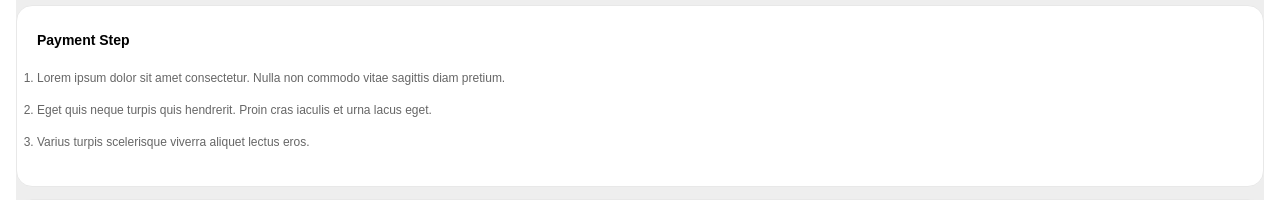
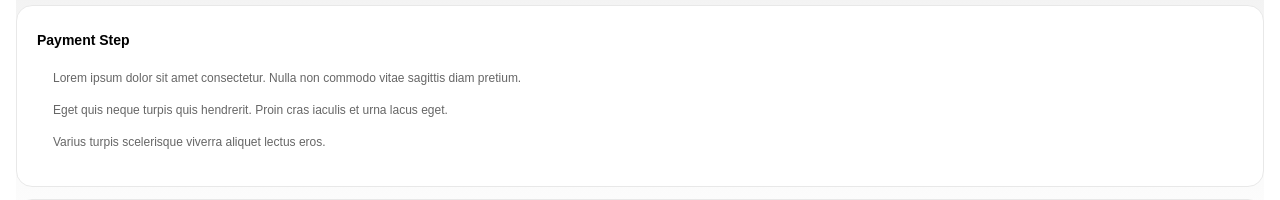
Before and after one commit to ArgyaSabih/FE_FnB, a Next.js app in the folder frontend_fnb/: page / in a window 1280 px wide. Both pictures are taken after a click on the button "straight to payment". Shown: the part 123-323 px from the top of the page. Built offline with nearby package versions, Linux system fonts and the light colour scheme.

Commit message:
Update: correcting background
The proportion of gradient was off. Still off but not as much as before. Also position-fixed the background.

```diff
--- a/frontend_fnb/src/app/pages/PaymentPage.js
+++ b/frontend_fnb/src/app/pages/PaymentPage.js
@@ -10,7 +10,7 @@ export default function PaymentPage() {
   const navigateToComplete = useNavigate();
 
   return (
-    <div className="container m-0 w-lvh h-lvh bg-gradient-to-b from-[#eeeeee] via-[#eeeeee] via to-white">
+    <div className="container bg-fixed m-0 w-lvh h-lvh bg-gradient-to-b from-[#eeeeee] via-white via to-white">
       <div className="">
         <div className="pt-6 mb-3 container flex justify-center">
           <svg
@@ -34,12 +34,13 @@ export default function PaymentPage() {
         <div className="mx-15 max-h-[30] rounded-2xl border-solid border-[1px] border-[#e8e8e8] bg-white">
           <div className="px-5 pt-6 pb-9">
             <h2 className="font-semibold pb-5 flex text-sm">Payment Step</h2>
-            <ol className="marker:text-blue list-decimal">
+            <div className="ml-4">
+              <ol className="list-decimal-none">
                 {" "}
                 {/* Gimana caranya bikin lingkaran dg angka di dalam??? */}
-              <li className="text-xs text-[#666666]">
-                Lorem ipsum dolor sit amet consectetur. Nulla non commodo vitae
-                sagittis diam pretium.{" "}
+                <li className="text-xs text-[#666666] before:[">
+                  Lorem ipsum dolor sit amet consectetur. Nulla non commodo
+                  vitae sagittis diam pretium.{" "}
                 </li>{" "}
                 <li className="py-4 text-xs text-[#666666]">
                   Eget quis neque turpis quis hendrerit. Proin cras iaculis et
@@ -49,6 +50,7 @@ export default function PaymentPage() {
                   Varius turpis scelerisque viverra aliquet lectus eros.
                 </li>
               </ol>
+            </div>
           </div>
         </div>
         <div className="mt-3 rounded-2xl border-[1px] border-solid border-[#e8e8e8] bg-white">
```
Lines whose indentation alone changed are shown as unchanged.
